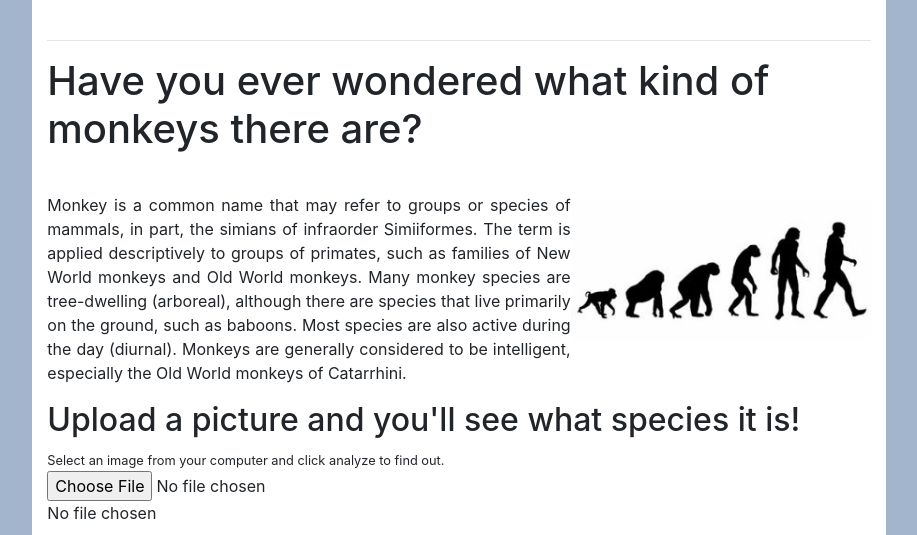
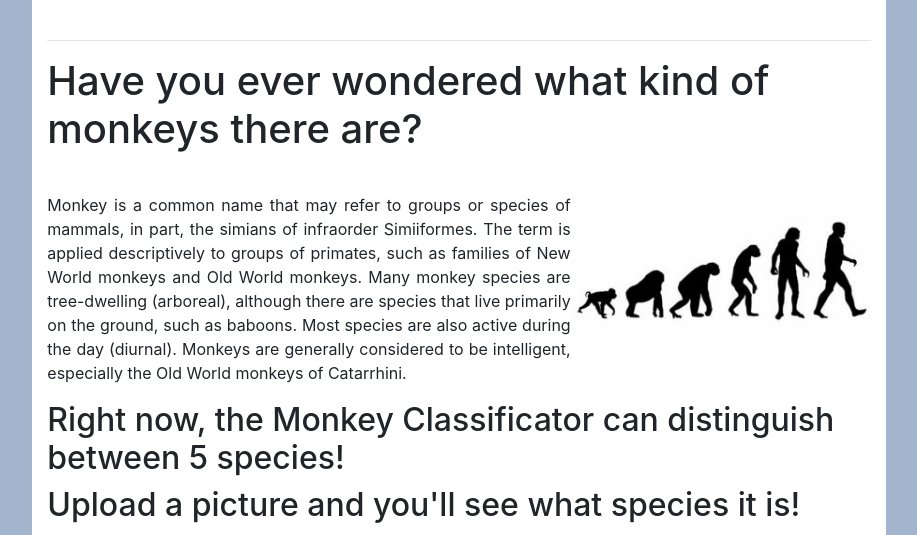
Before and after one commit to maggyyyw/FastAIProjekt, a Python web app: template app/templates/index.html in a window 1280 px wide. Shown: the top 535 px of the page, without its empty margins (181-1098 px from the left). Run offline with Jinja, Linux system fonts and the light colour scheme; the template is opened without the code that fills it, so the values that code supplies are empty; some libraries are stand-ins or nearby versions.

Commit message:
some changes

```diff
--- a/app/templates/index.html
+++ b/app/templates/index.html
@@ -13,6 +13,8 @@
 	 primarily on the ground, such as baboons. Most species are also active during the day (diurnal).
 	 Monkeys are generally considered to be intelligent, especially the Old World monkeys of Catarrhini.
     </p>
+
+	<h2>Right now, the Monkey Classificator can distinguish between 5 species!</h2>
 
     <h2>Upload a picture and you'll see what species it is!</h2>
     <small>Select an image from your computer and click analyze to find out.</small>
```
